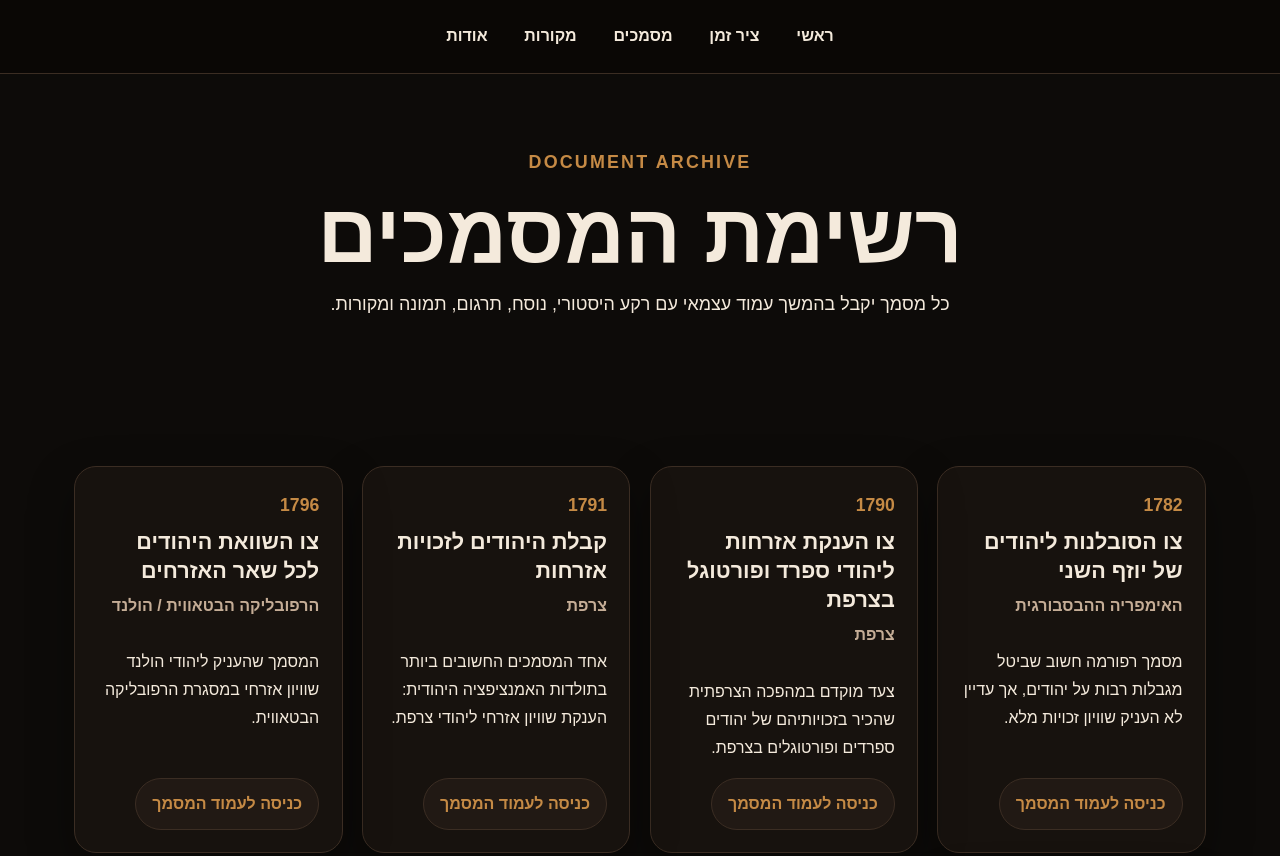
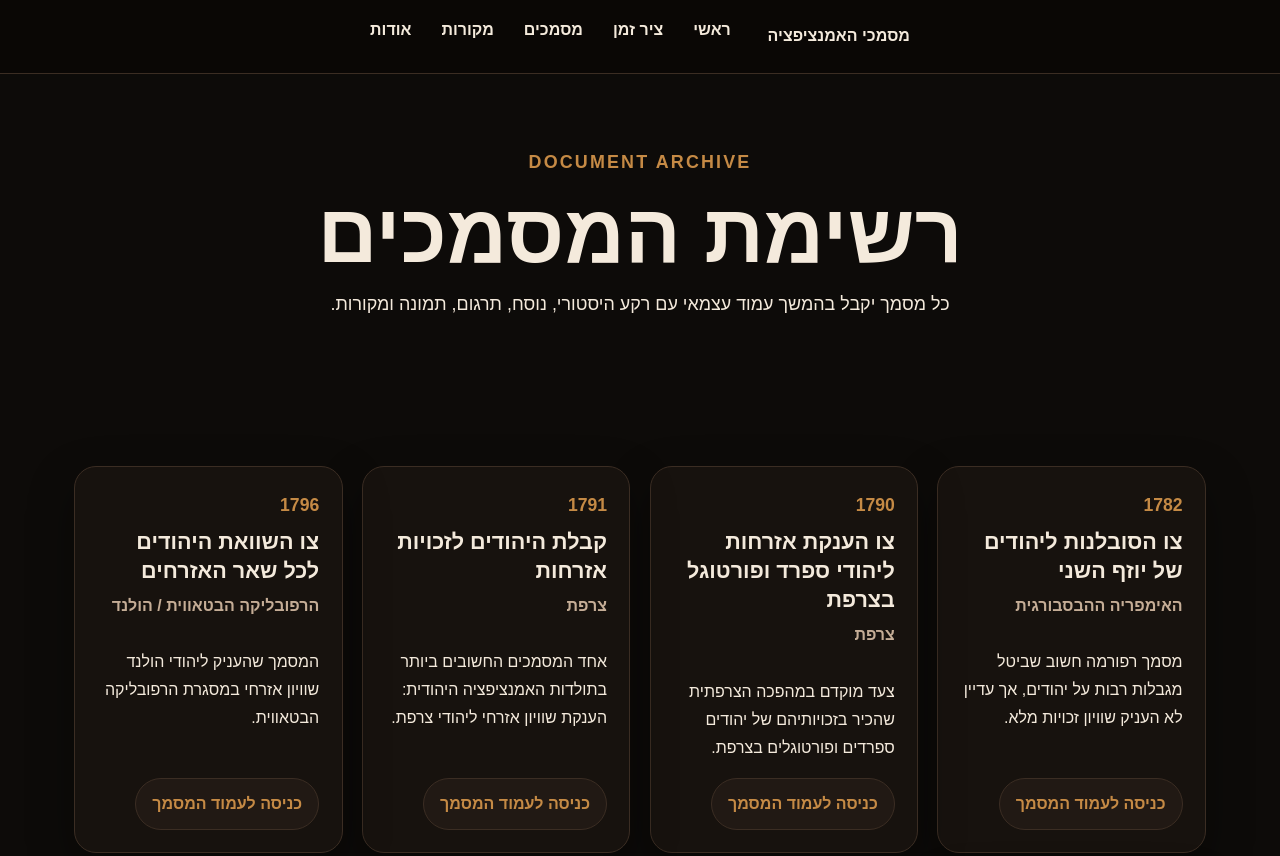
Before and after one commit to rexram987-create/Jewish-Emancipation-Documents, a website: page documents.html in a window 1280 px wide. Shown: the top 856 px of the page. Drawn offline with Linux system fonts and the light colour scheme.

Commit message:
Update documents navigation bar

```diff
--- a/documents.html
+++ b/documents.html
@@ -8,11 +8,14 @@
 </head>
 <body>
   <nav class="top-nav" aria-label="ניווט ראשי">
-    <a href="index.html">ראשי</a>
-    <a href="timeline.html">ציר זמן</a>
-    <a href="documents.html">מסמכים</a>
-    <a href="sources.html">מקורות</a>
-    <a href="about.html">אודות</a>
+    <a class="nav-brand" href="index.html">מסמכי האמנציפציה</a>
+    <div class="nav-links">
+      <a href="index.html">ראשי</a>
+      <a href="timeline.html">ציר זמן</a>
+      <a class="active" href="documents.html">מסמכים</a>
+      <a href="sources.html">מקורות</a>
+      <a href="about.html">אודות</a>
+    </div>
   </nav>
 
   <main>
```
